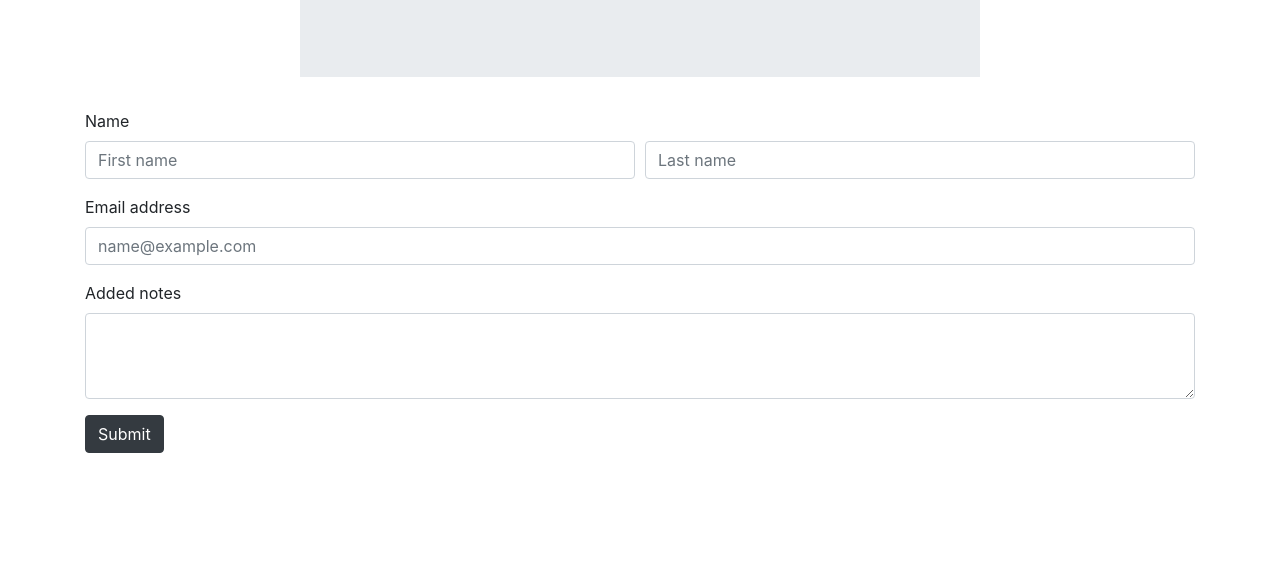
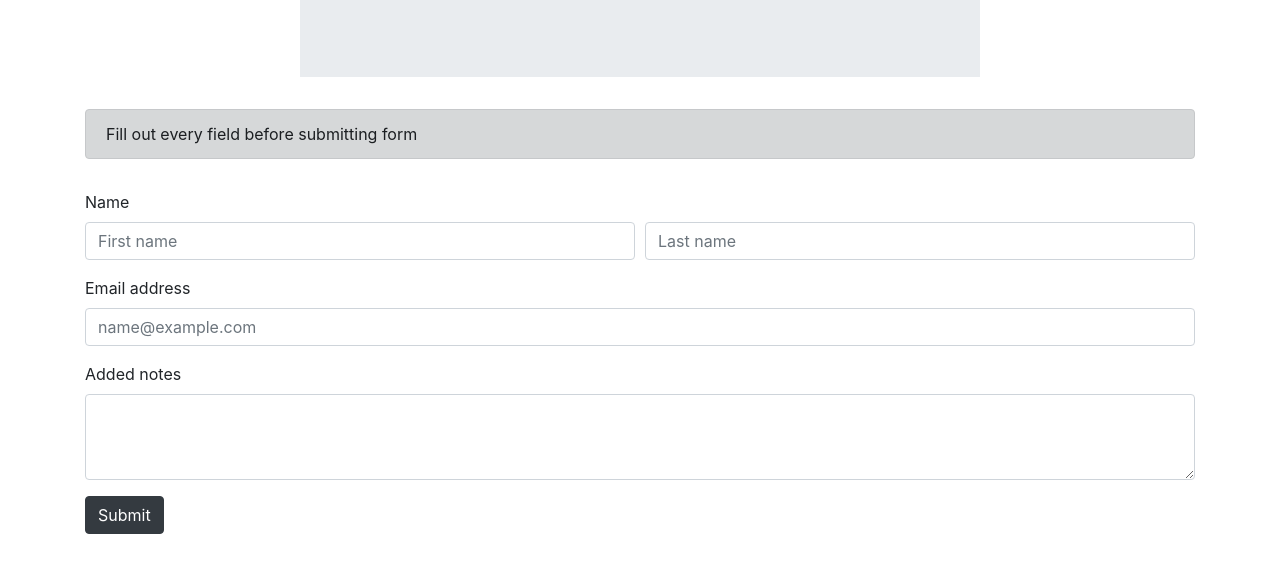
Before and after one commit to nickjohnboyd/bootstrap-site, a plain HTML site: page pages/careers.html in a window 1280 px wide. Shown: the part 1095-1659 px from the top of the page. Before the commit the page ends 1578 px from the top, so only its background shows below. Drawn offline with nearby package versions, Linux system fonts and the light colour scheme.

Commit message:
added extra components

```diff
--- a/css/custom.css
+++ b/css/custom.css
@@ -50,3 +50,15 @@
     align-items: center;
     justify-content: center;
 }
+.c-popover {
+    display: flex;
+    align-items: center;
+    justify-content: center;
+    margin-bottom: 15px;
+}
+.morebtn {
+    display: flex;
+    align-items: center;
+    justify-content: center;
+    margin-top: 40px;
+}
--- a/pages/careers.html
+++ b/pages/careers.html
@@ -69,6 +69,13 @@
                 </div>
             </div>
         </div>
+        <div class="row c-popover">
+            <div class="col-sm">
+                <div class="alert alert-dark" role="alert">
+                    Fill out every field before submitting form
+                </div>
+            </div>
+        </div>
         <div class="row">
             <div class="col-sm">
                 <form>
```
Also changed, not shown: pages/models.html (+1 -0 lines).
